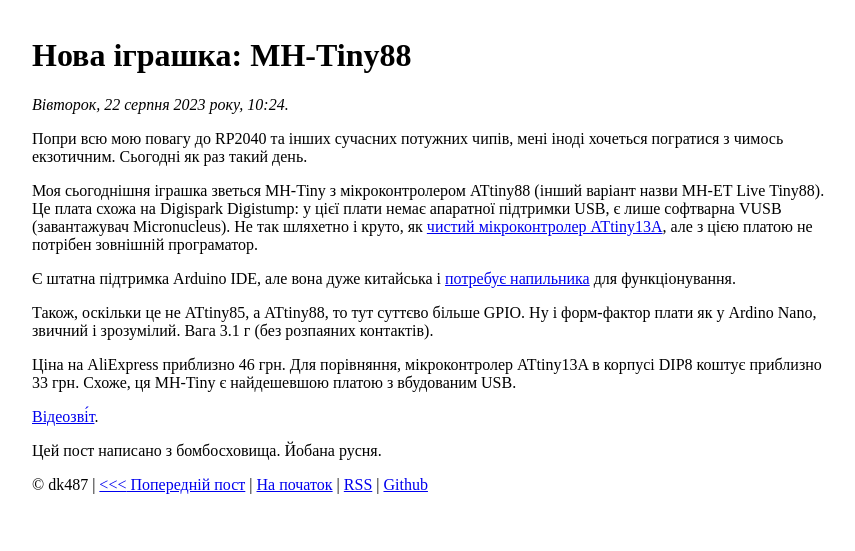
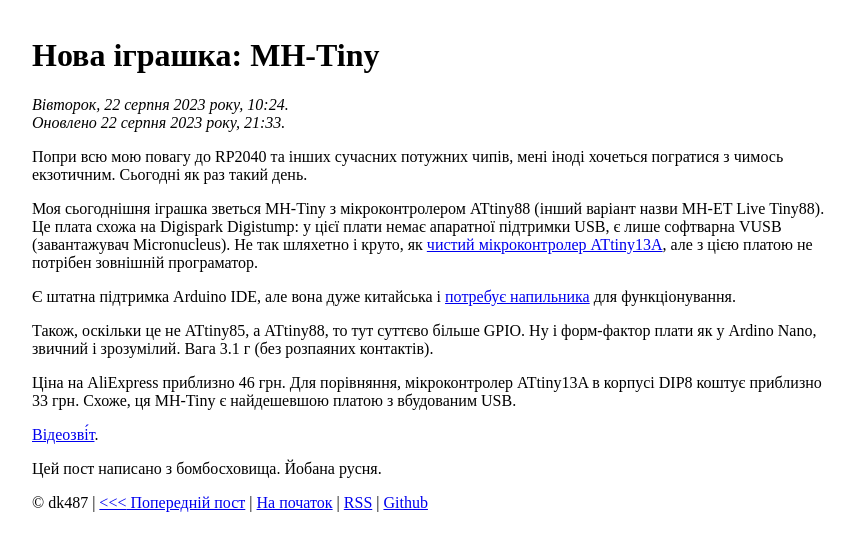
Before and after one commit to dk487/test.de.co.ua, a Jekyll site: the page built from _posts/2023/2023-08-22-mh-tiny88.md, in a window 1280 px wide. Shown: the top 551 px of the page, without its empty margins (208-1063 px from the left). Built offline with Jekyll 4.4.1, drawn with Linux system fonts in a browser that asks for light colours.

Commit message:
Post update

```diff
--- a/_posts/2023/2023-08-22-mh-tiny88.md
+++ b/_posts/2023/2023-08-22-mh-tiny88.md
@@ -1,6 +1,7 @@
 ---
-title: 'Нова іграшка: MH-Tiny88'
+title: 'Нова іграшка: MH-Tiny'
 date: 2023-08-22 13:24:07 +03:00
+mtime: 2023-08-22 21:33:43 +03:00
 ---
 
 Попри всю мою повагу до RP2040 та інших сучасних потужних чипів, мені іноді хочеться погратися з чимось екзотичним. Сьогодні як раз такий день.
@@ -13,7 +14,7 @@
 
 Ціна на AliExpress приблизно 46 грн. Для порівняння, мікроконтролер ATtiny13A в корпусі DIP8 коштує приблизно 33 грн. Схоже, ця MH-Tiny є найдешевшою платою з вбудованим USB.
 
-[Відеозві́т][1].
+[Відеозві́т][3].
 
 Цей пост написано з бомбосховища. Йобана русня.
 
```
